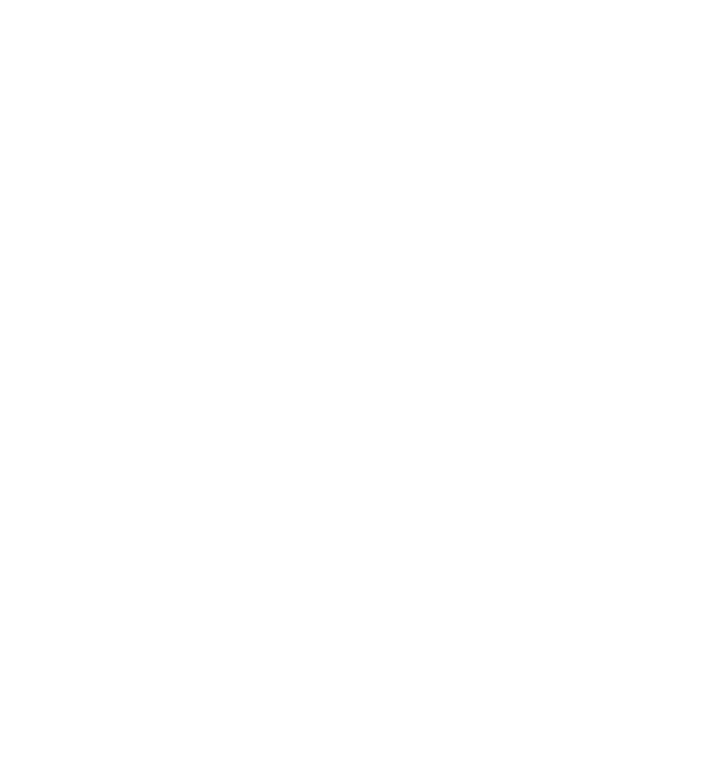
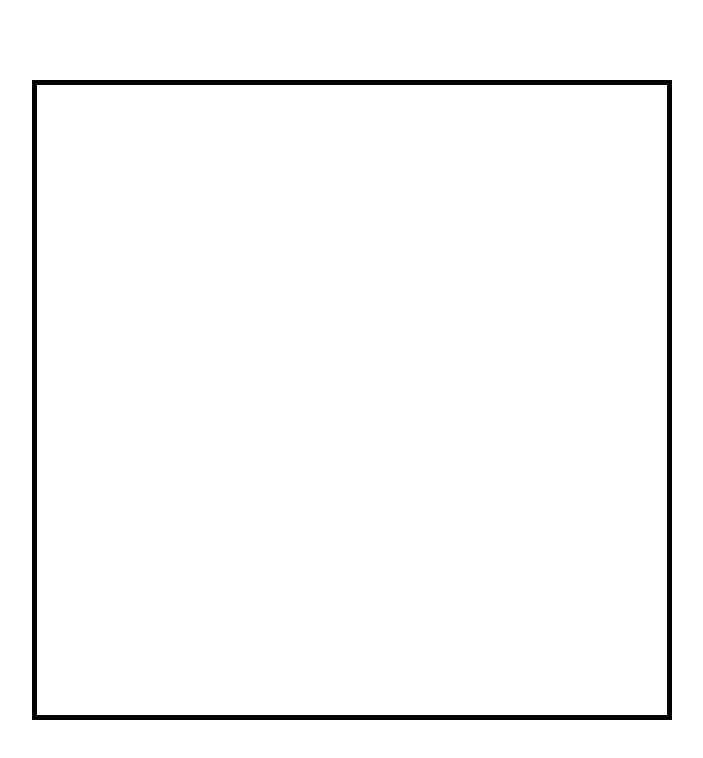
Before and after one commit to grenzk/flex-chessboard, a plain HTML site: page index.html in a window 1280 px wide. Shown: the whole page, without its empty margins (288-991 px from the left). Drawn offline with Linux system fonts and the light colour scheme.

Commit message:
Add code

```diff
--- /dev/null
+++ b/scss/_reset.scss
@@ -0,0 +1,5 @@
+* {
+  margin: 0;
+  padding: 0;
+  box-sizing: border-box;
+}
--- /dev/null
+++ b/scss/styles.scss
@@ -0,0 +1,29 @@
+@import "reset";
+
+html, body {
+  height: 100%;
+}
+
+body {
+  display: flex;
+  justify-content: center;
+  align-items: center;
+}
+
+.chessboard-container {
+  border: 5px solid #000000;
+  display: flex;
+  flex-direction: column;
+  width: 80vh;
+  height: 80vh;
+}
+
+.squares {
+  display: flex;
+  flex: 1;
+}
+
+.square {
+  border: 1px solid #000000;
+  flex: 1;
+}
```
Also changed, not shown: assets/css/styles.css, styles.scss (deleted), 1 other file.
